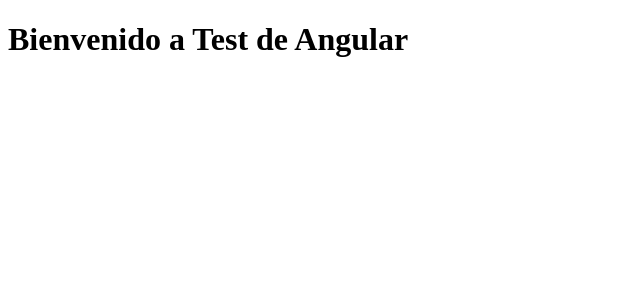
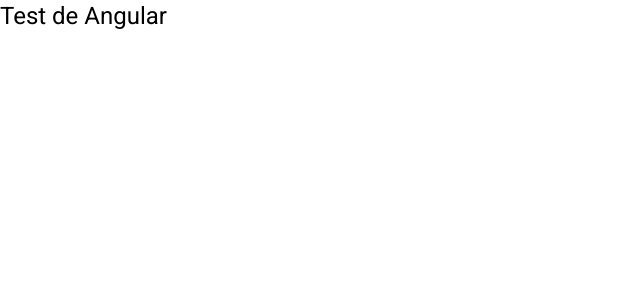
Before and after one commit to F-DV/SIstema-Examenes, an Angular app in the folder sistema-examenes-frontend/: page / in a window 1280 px wide. Shown: the top 300 px of the page, without its empty margins (0-640 px from the left). Built offline with nearby package versions, Linux system fonts and the light colour scheme.

Commit message:
[CREATE],Se instala angular Material, bootstrap-grid y se importan

```diff
--- a/sistema-examenes-frontend/angular.json
+++ b/sistema-examenes-frontend/angular.json
@@ -23,6 +23,7 @@
               "src/assets"
             ],
             "styles": [
+              "./node_modules/@angular/material/prebuilt-themes/indigo-pink.css",
               "src/styles.css"
             ],
             "scripts": []
@@ -90,7 +91,9 @@
               "src/assets"
             ],
             "styles": [
-              "src/styles.css"
+              "./node_modules/@angular/material/prebuilt-themes/indigo-pink.css",
+              "src/styles.css",
+              "./node_modules/bootstrap-grid-only-css/dist/css/bootstrap-grid.min.css"
             ],
             "scripts": []
           }
--- a/sistema-examenes-frontend/package.json
+++ b/sistema-examenes-frontend/package.json
@@ -11,13 +11,16 @@
   "private": true,
   "dependencies": {
     "@angular/animations": "^14.1.0",
+    "@angular/cdk": "^14.2.6",
     "@angular/common": "^14.1.0",
     "@angular/compiler": "^14.1.0",
     "@angular/core": "^14.1.0",
     "@angular/forms": "^14.1.0",
+    "@angular/material": "^14.2.6",
     "@angular/platform-browser": "^14.1.0",
     "@angular/platform-browser-dynamic": "^14.1.0",
     "@angular/router": "^14.1.0",
+    "bootstrap-grid-only-css": "^4.1.3",
     "rxjs": "~7.5.0",
     "tslib": "^2.3.0",
     "zone.js": "~0.11.4"
--- a/sistema-examenes-frontend/src/app/app.component.html
+++ b/sistema-examenes-frontend/src/app/app.component.html
@@ -1 +1,5 @@
-<h1>Bienvenido a Test de Angular</h1>
+<div class="bootstrap-wrapper">
+  <div class="container">
+    <h1>Test de Angular</h1>
+  </div>
+</div>
--- a/sistema-examenes-frontend/src/app/app.module.ts
+++ b/sistema-examenes-frontend/src/app/app.module.ts
@@ -3,6 +3,8 @@
 
 import { AppRoutingModule } from './app-routing.module';
 import { AppComponent } from './app.component';
+import { BrowserAnimationsModule } from '@angular/platform-browser/animations';
+import {MatButtonModule} from '@angular/material/button';
 
 @NgModule({
   declarations: [
@@ -10,7 +12,9 @@
   ],
   imports: [
     BrowserModule,
-    AppRoutingModule
+    AppRoutingModule,
+    BrowserAnimationsModule,
+    MatButtonModule
   ],
   providers: [],
   bootstrap: [AppComponent]
--- a/sistema-examenes-frontend/src/index.html
+++ b/sistema-examenes-frontend/src/index.html
@@ -6,8 +6,11 @@
   <base href="/">
   <meta name="viewport" content="width=device-width, initial-scale=1">
   <link rel="icon" type="image/x-icon" href="favicon.ico">
+  <link rel="preconnect" href="https://fonts.gstatic.com">
+  <link href="https://fonts.googleapis.com/css2?family=Roboto:wght@300;400;500&display=swap" rel="stylesheet">
+  <link href="https://fonts.googleapis.com/icon?family=Material+Icons" rel="stylesheet">
 </head>
-<body>
+<body class="mat-typography">
   <app-root></app-root>
 </body>
 </html>
--- a/sistema-examenes-frontend/src/styles.css
+++ b/sistema-examenes-frontend/src/styles.css
@@ -1 +1,4 @@
 /* You can add global styles to this file, and also import other style files */
+
+html, body { height: 100%; }
+body { margin: 0; font-family: Roboto, "Helvetica Neue", sans-serif; }
```
Also changed, not shown: 1 other file (tests, documents, lock files or other folders).
